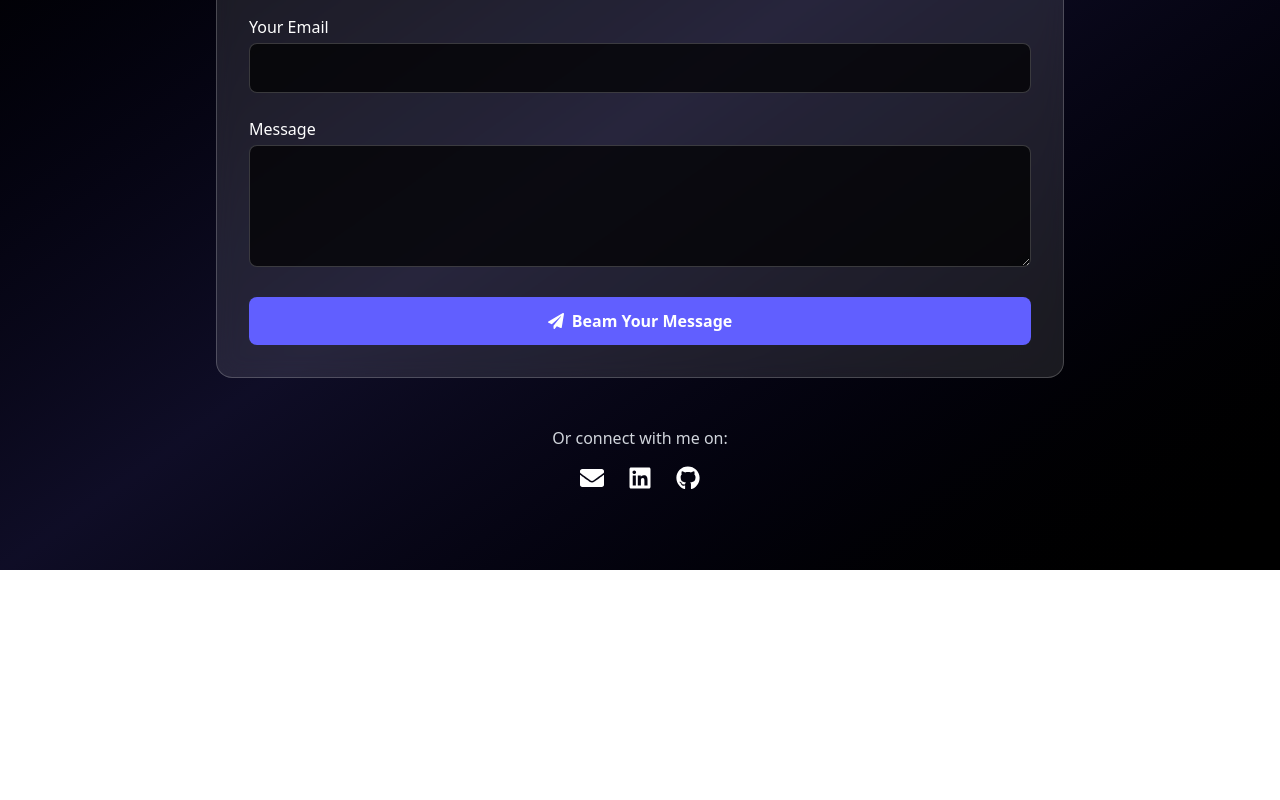
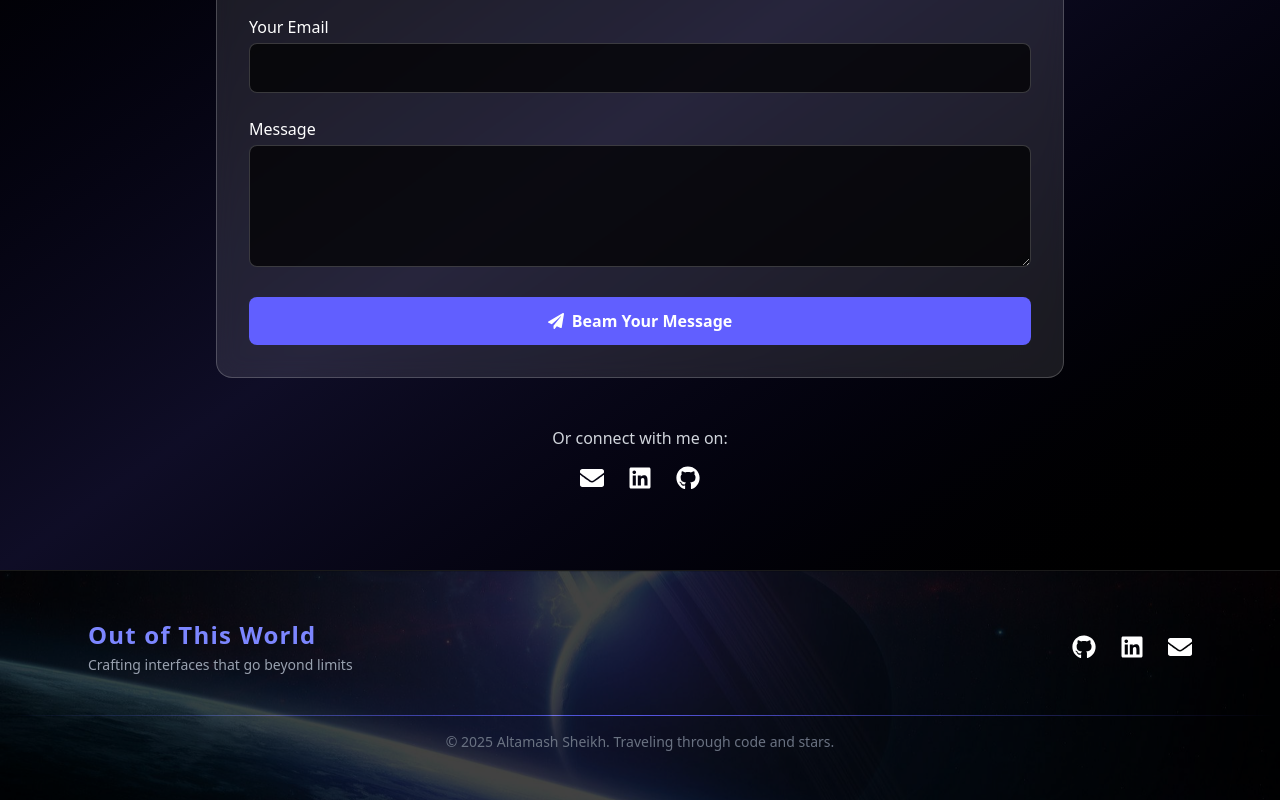
Before and after one commit to SkAltmash/galaxy-portfolio, a React (Vite) app: page / in a window 1280 px wide. Shown: the part 3838-4638 px from the top of the page. Before the commit the page ends 4408 px from the top, so only its background shows below. Built offline with nearby package versions, Linux system fonts and the light colour scheme.

Commit message:
footer + back to top

```diff
--- a/index.html
+++ b/index.html
@@ -3,7 +3,7 @@
   <head>
     <meta charset="UTF-8" />
     <meta name="viewport" content="width=device-width, initial-scale=1.0" />
-    <title>Vite + React</title>
+    <title>Altamash in Space</title>
   </head>
   <body>
     <div id="root"></div>
--- /dev/null
+++ b/src/ components/BackToTopRocket.jsx
@@ -0,0 +1,40 @@
+import { useEffect, useState } from "react";
+import { FaRocket } from "react-icons/fa";
+import { motion, AnimatePresence } from "framer-motion";
+
+export default function BackToTopRocket() {
+  const [isVisible, setIsVisible] = useState(false);
+
+  useEffect(() => {
+    const toggleVisibility = () => {
+      setIsVisible(window.scrollY > 300);
+    };
+
+    window.addEventListener("scroll", toggleVisibility);
+    return () => window.removeEventListener("scroll", toggleVisibility);
+  }, []);
+
+  const scrollToTop = () => {
+    window.scrollTo({
+      top: 0,
+      behavior: "smooth",
+    });
+  };
+
+  return (
+    <AnimatePresence>
+      {isVisible && (
+        <motion.button
+          onClick={scrollToTop}
+          initial={{ opacity: 0, y: 100 }}
+          animate={{ opacity: 1, y: 0 }}
+          exit={{ opacity: 0, y: 100 }}
+          className="fixed bottom-6 right-6 z-50 bg-indigo-600 text-white p-4 rounded-full shadow-xl hover:bg-indigo-700 transition transform hover:scale-110 backdrop-blur-lg"
+          aria-label="Back to Top"
+        >
+          <FaRocket className="animate-bounce text-xl" />
+        </motion.button>
+      )}
+    </AnimatePresence>
+  );
+}
--- /dev/null
+++ b/src/ components/Footer.jsx
@@ -0,0 +1,56 @@
+import { FaGithub, FaLinkedin, FaEnvelope } from "react-icons/fa";
+
+export default function Footer() {
+  return (
+    <footer className="relative bg-black text-white py-12 overflow-hidden border-t border-white/10">
+      {/* Glowing stars background */}
+      <div className="absolute inset-0 bg-[url('/assets/stars.jpg')] bg-cover bg-center opacity-10 animate-pulse" />
+
+      <div className="relative z-10 max-w-6xl mx-auto px-6 flex flex-col md:flex-row justify-between items-center gap-6">
+        {/* Branding */}
+        <div className="text-center md:text-left">
+          <h3 className="text-xl md:text-2xl font-bold tracking-wider text-indigo-400">
+            Out of This World
+            </h3>
+          <p className="text-sm text-gray-400 mt-1">
+            Crafting interfaces that go beyond limits
+          </p>
+        </div>
+
+        {/* Links */}
+        <div className="flex gap-6 text-2xl text-white">
+          <a
+            href="https://github.com/SkAltmash"
+            target="_blank"
+            rel="noopener noreferrer"
+            className="hover:text-indigo-400 transition"
+          >
+            <FaGithub />
+          </a>
+          <a
+            href="https://linkedin.com/in/altamash-sheikh-1ba6a72aa"
+            target="_blank"
+            rel="noopener noreferrer"
+            className="hover:text-indigo-400 transition"
+          >
+            <FaLinkedin />
+          </a>
+          <a
+            href="mailto:skaltmash3@gmail.com"
+            className="hover:text-indigo-400 transition"
+          >
+            <FaEnvelope />
+          </a>
+        </div>
+      </div>
+
+      {/* Star Trail Divider */}
+      <div className="mt-10 h-px w-full bg-gradient-to-r from-transparent via-indigo-500 to-transparent" />
+
+      {/* Bottom Text */}
+      <div className="relative z-10 text-center text-gray-500 text-sm mt-4 px-6">
+        © {new Date().getFullYear()} Altamash Sheikh. Traveling through code and stars.
+      </div>
+    </footer>
+  );
+}
--- a/src/ components/StoryTimelineModal.jsx
+++ b/src/ components/StoryTimelineModal.jsx
@@ -11,7 +11,7 @@ import {
 const storyPhases = [
   {
     title: 'Launch: School Days',
-    desc: 'From nursery to 10th at Sanjay Gandhi High School – where the dream began and scored 79.60%,',
+    desc: 'From nursery to 10th at Sanjay Gandhi High School – where the dream began and scored 79.60%.',
     icon: <FaSchool />,
   },
   {
@@ -38,18 +38,22 @@ const storyPhases = [
 
 export default function StoryTimelineModal({ onClose }) {
   return (
-    <div className="fixed inset-0 z-50 bg-black/80 backdrop-blur-md flex items-center justify-center px-4">
+    <div
+      className="fixed inset-0 z-50 bg-black/80 backdrop-blur-md flex items-center justify-center px-4"
+      onClick={onClose}
+    >
       <motion.div
+        onClick={(e) => e.stopPropagation()} // Prevent inner click from closing
         initial={{ opacity: 0, scale: 0.9, y: 50 }}
         animate={{ opacity: 1, scale: 1, y: 0 }}
         exit={{ opacity: 0 }}
-        className="max-w-5xl w-full bg-gradient-to-br from-gray-900 via-black to-gray-900 rounded-xl p-6 relative shadow-lg overflow-y-auto max-h-[90vh]"
+        className="max-w-5xl w-full bg-gradient-to-br from-gray-900 via-black to-gray-900 rounded-xl p-6 relative shadow-lg overflow-y-auto max-h-[55vh] md:max-h-[80vh]"
       >
         <button
-          className="absolute top-4 right-4 text-white hover:text-red-500 text-xl"
+          className="absolute top-4 right-4 text-white hover:text-red-500 z-50 text-2xl"
           onClick={onClose}
         >
-          ✕
+          X
         </button>
         <h2 className="text-3xl font-bold text-center text-white mb-10 tracking-wide">
           <span className="text-indigo-400">My Journey</span> – Time Travel Timeline
--- a/src/App.jsx
+++ b/src/App.jsx
@@ -6,17 +6,21 @@ import Skills from './ components/Skills';
 import Projects from './ components/Projects';
 import Services from './ components/Services';
 import Contact from './ components/Contact';
+import Footer from './ components/Footer';
+import BackToTopRocket from './ components/BackToTopRocket';
 function App() {
 
   return (
     <>
     <Navbar />
-     <Hero></Hero>
+     <Hero />
      <AboutMe />
      <Projects />
      <Skills />
      <Services />
      <Contact />
+     <Footer />
+     <BackToTopRocket />
     </>
   );
 }
```
